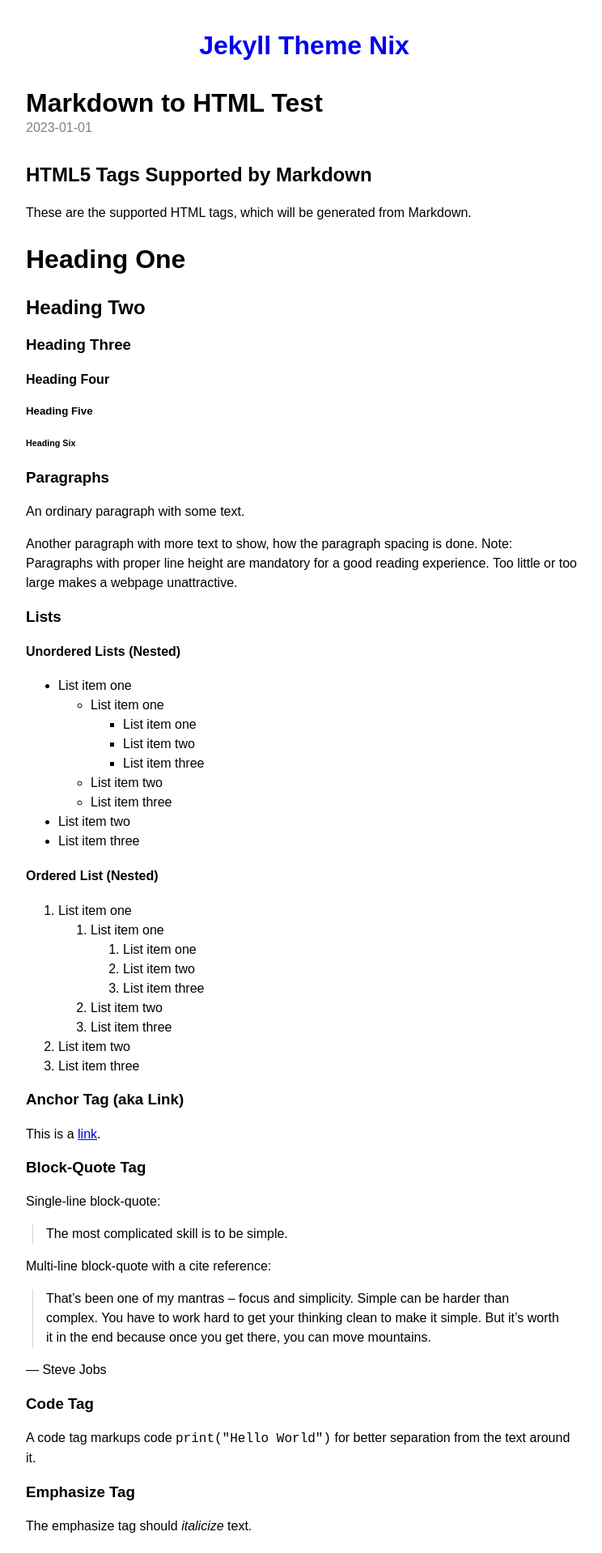
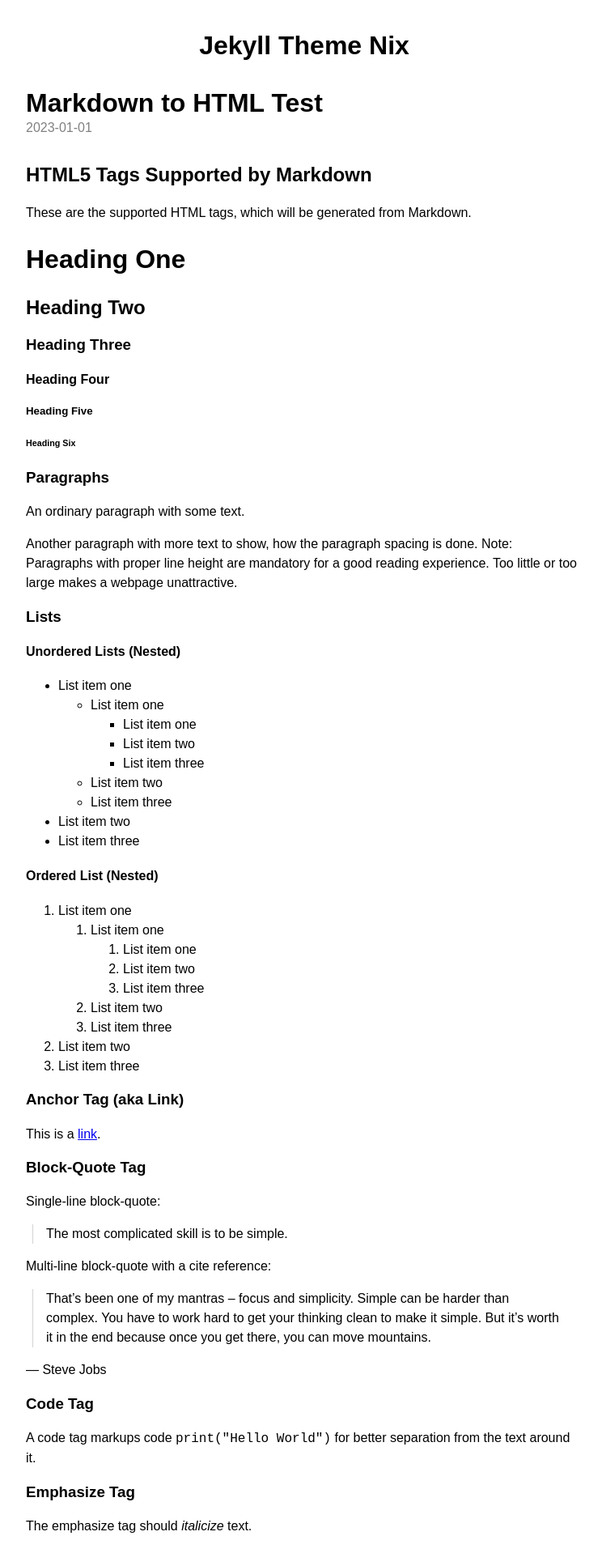
Before and after one commit to michaelnordmeyer/jekyll-theme-nix, a Jekyll site: the page built from _posts/2023-01-01-markdown-to-html-test.md, in a window 1280 px wide. Shown: the top 1918 px of the page at 81% size, without its empty margins (264-1008 px from the left). Built offline with Jekyll 4.4.1, drawn with Linux system fonts in a browser that asks for light colours; cached includes are drawn as plain includes.

Commit message:
Use rem instead of size names, fix header link styling

```diff
--- a/_layouts/default.html
+++ b/_layouts/default.html
@@ -18,31 +18,29 @@
     table { border-collapse: collapse; }
     th, td { padding: 0.25em; border: 1px solid lightgrey; }
     img { display: block; max-width: 100%; height: auto; }
-    figure { margin: 0; text-align: center; font-size: small; }
+    figure { margin: 0; text-align: center; font-size: 0.8125rem; }
     blockquote { margin: 1em 1.5em 1em 0.5em; padding-left: 1em; border-left: 1px solid lightgrey; }
     sub, sup { line-height: 0; }
     hr { border: 0; border-top: 1px solid; }
     h1, h2, h3, h4, h5, h6 { line-height: 1.2; }
     body > header > h1 { margin-bottom: 1em; text-align: center; line-height: 1.2; }
-    body > header > h1 > a { text-decoration: none; color: black }
-    body > header > a { display: block; margin-block-start: 0.67em; margin-block-end: 1em; text-align: center; font-size: xx-large; font-weight: bold; text-decoration: none; line-height: 1.2; }
+    body > header a { text-decoration: none; color: black }
+    body > header > a { display: block; margin-block-start: 0.67em; margin-block-end: 1em; text-align: center; font-size: 2rem; font-weight: bold; line-height: 1.2; }
     body > header a:visited { color: black; }
     body > main > ul { padding: 0; }
     body > main > ul > li { margin: 0.5em 0; list-style-type: none; line-height: 1.25; }
-    body > main > ul > li time { font-size: small; }
+    body > main > ul > li time { font-size: 0.8125rem; }
     article > header { margin-bottom: 2em; }
     article > header > h1 { margin-bottom: 0; }
-    article h1 { font-size: xx-large; }
+    article h1 { font-size: 2rem; }
     header > time { display: block; color: grey; }
-    .footnotes { margin: 2em 0 1em; border-top: 1px solid; font-size: small; line-height: 1.5; }
+    .footnotes { margin: 2em 0 1em; border-top: 1px solid; font-size: 0.8125rem; line-height: 1.5; }
     @media (prefers-color-scheme: dark) {
       html { background-color: black; color: white; }
       a { color: lightskyblue; }
       a:visited { color: plum; }
-      body > header > h1 > a,
-      body > header > a { text-decoration: none; color: white }
-      body > header > h1 > a:visited,
-      body > header > a:visited { color: white; }
+      body > header a { text-decoration: none; color: white }
+      body > header a:visited { color: white; }
       header > time { color: darkgrey; }
       th, td { border-color: grey; }
     }
```
